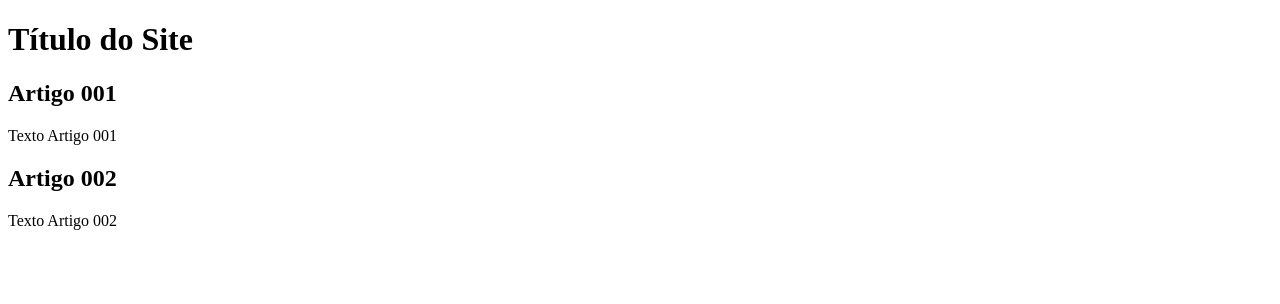
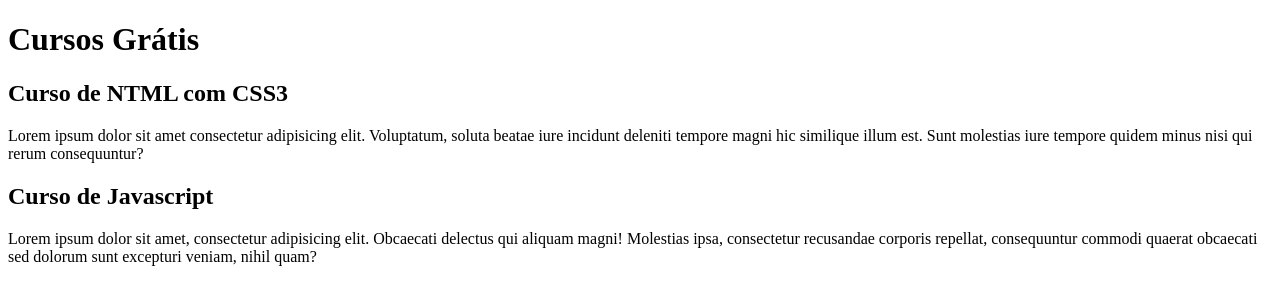
Before and after one commit to LudilsonSouza/projeto-site, a plain HTML site: page index.html in a window 1280 px wide. Drawn offline with Linux system fonts and the light colour scheme.

Commit message:
Início do conteúdo

```diff
--- a/index.html
+++ b/index.html
@@ -9,15 +9,15 @@
 <body>
     <main>
         <header>
-            <h1>Título do Site</h1>
+            <h1>Cursos Grátis</h1>
         </header>
         <article>
-            <h2>Artigo 001</h2>
-            <p>Texto Artigo 001</p>
+            <h2>Curso de NTML com CSS3</h2>
+            <p>Lorem ipsum dolor sit amet consectetur adipisicing elit. Voluptatum, soluta beatae iure incidunt deleniti tempore magni hic similique illum est. Sunt molestias iure tempore quidem minus nisi qui rerum consequuntur?</p>
         </article>
         <article>
-            <h2>Artigo 002</h2>
-            <p>Texto Artigo 002</p>
+            <h2>Curso de Javascript</h2>
+            <p>Lorem ipsum dolor sit amet, consectetur adipisicing elit. Obcaecati delectus qui aliquam magni! Molestias ipsa, consectetur recusandae corporis repellat, consequuntur commodi quaerat obcaecati sed dolorum sunt excepturi veniam, nihil quam?</p>
         </article>
     </main>
 </body>
```
